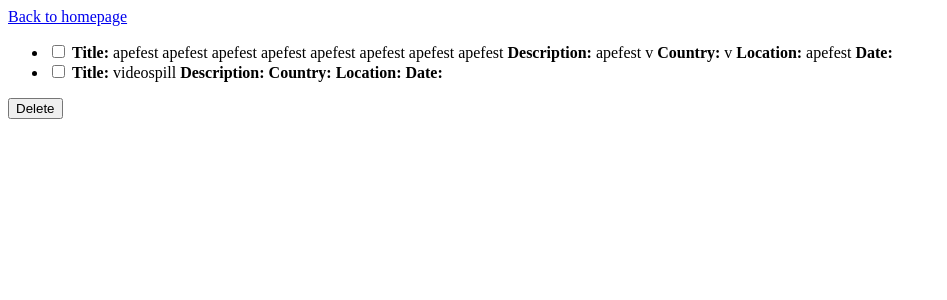
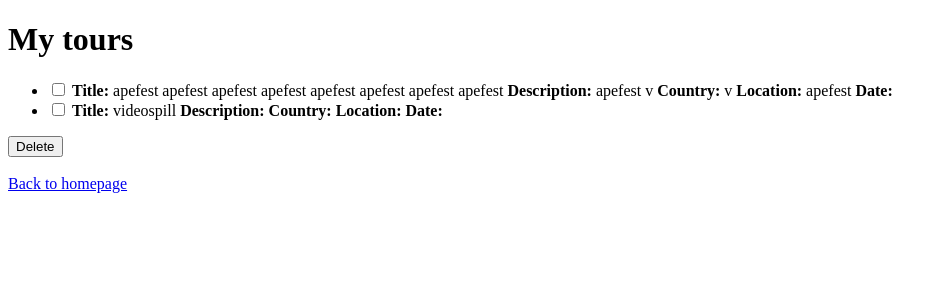
Before and after one commit to mapclean9r/Software, a Flask app: page /who_bought in a window 1280 px wide. Shown: the top 300 px of the page, without its empty margins (0-947 px from the left). Run offline with Flask 3, Linux system fonts and the light colour scheme; data comes from the database, SQL or seed files in the repository; both versions use the stored data as it was after the commit.

Commit message:
pynta på html i who_bought_my_tours

```diff
--- a/src/frontend/templates/who_bought_my_tours.html
+++ b/src/frontend/templates/who_bought_my_tours.html
@@ -5,7 +5,9 @@
     <title>who has bought my tours:</title>
 </head>
 <body>
-    <a href="{{ url_for('homepage') }}">Back to homepage</a>
+    <h1>
+        My tours
+    </h1>
 
     <form action="/remove_who_bought" method="POST">
         <ul>
@@ -22,5 +24,8 @@
         </ul>
         <button type="submit" name="handle_action" value="delete" class="checkbox_button_styling">Delete</button>
     </form>
+
+        <br />
+    <a href="{{ url_for('homepage') }}">Back to homepage</a>
 </body>
 </html>
```
Also changed, not shown: src/backend/database/database.db.
